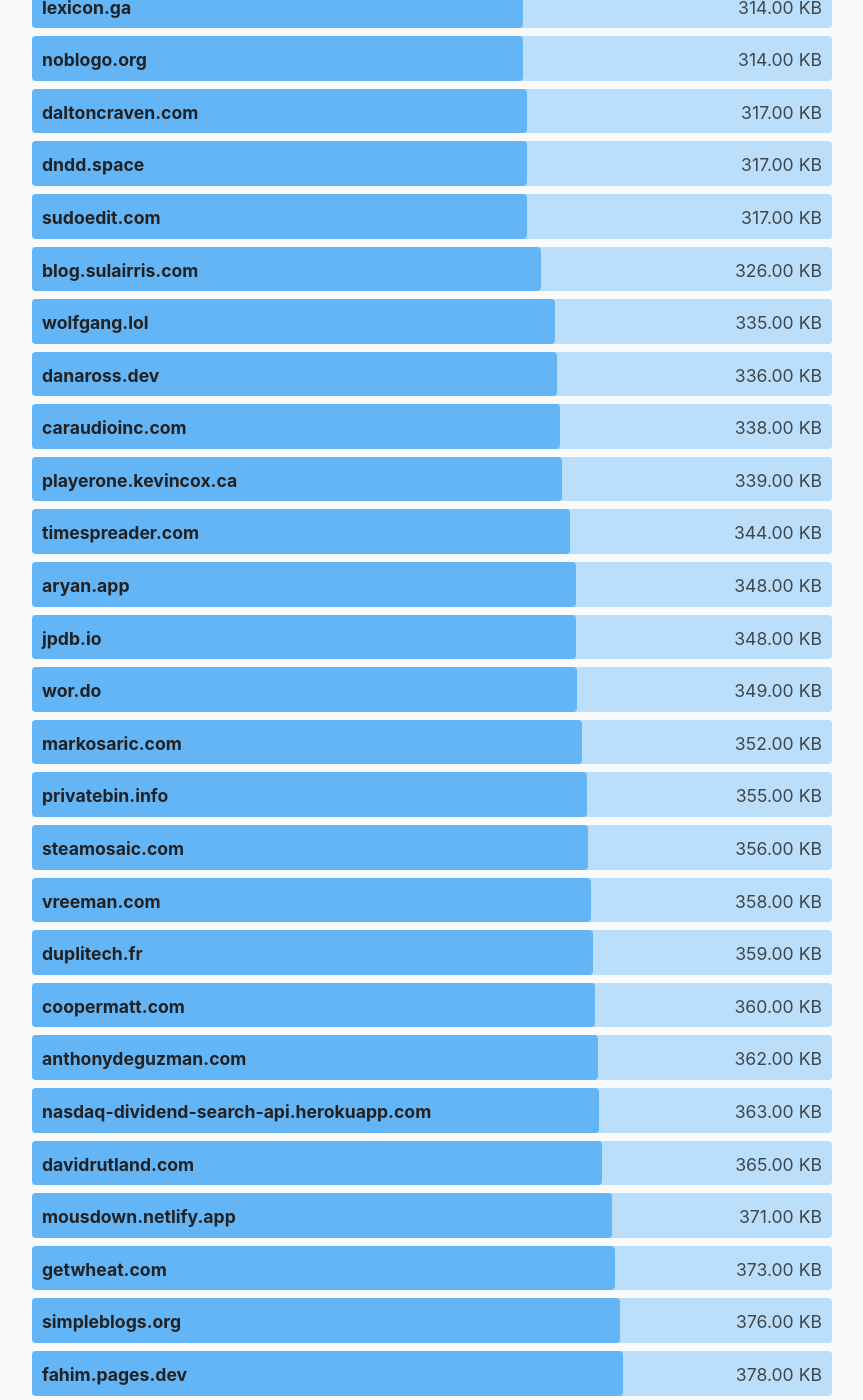
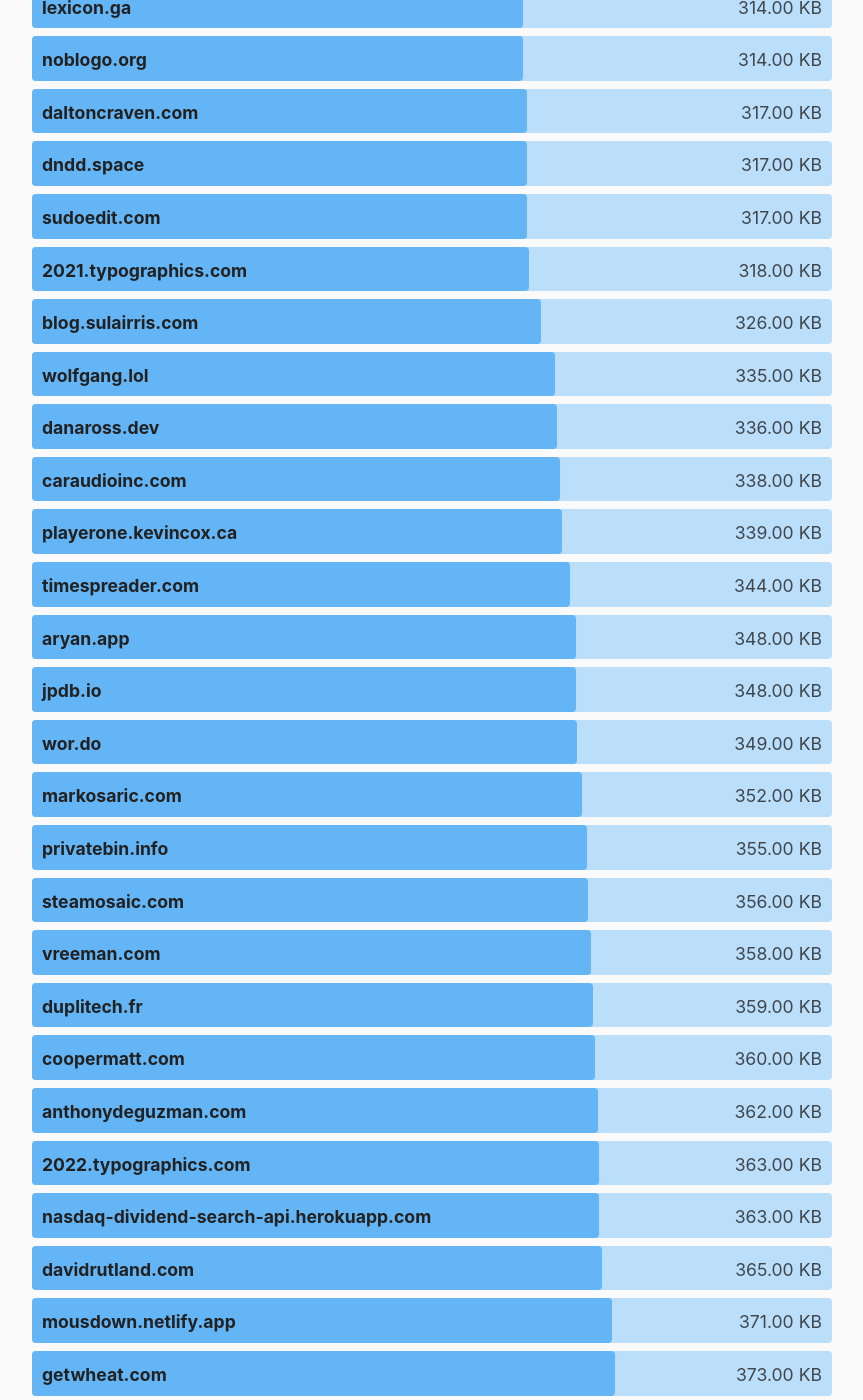
Before and after one commit to kevquirk/512kb.club, a Jekyll site: the page built from index.md, in a window 1280 px wide and 1400 px high, scrolled down 22061 px. Shown: the whole window, without its empty margins (208-1071 px from the left). Built offline with Jekyll 4.4.1, drawn with Linux system fonts in a browser that asks for light colours.

Commit message:
Add 2021 & 2022 Typographics sites

```diff
--- a/_data/sites.yml
+++ b/_data/sites.yml
@@ -23,6 +23,16 @@
   size: 25.6
   last_checked: 2022-03-20
 
+- domain: 2021.typographics.com
+  url: https://2021.typographics.com/
+  size: 318
+  last_checked: 2022-05-24
+
+- domain: 2022.typographics.com
+  url: https://2022.typographics.com/
+  size: 363
+  last_checked: 2022-05-24
+
 - domain: 250kb.club
   url: https://250kb.club/
   size: 59.6
```
